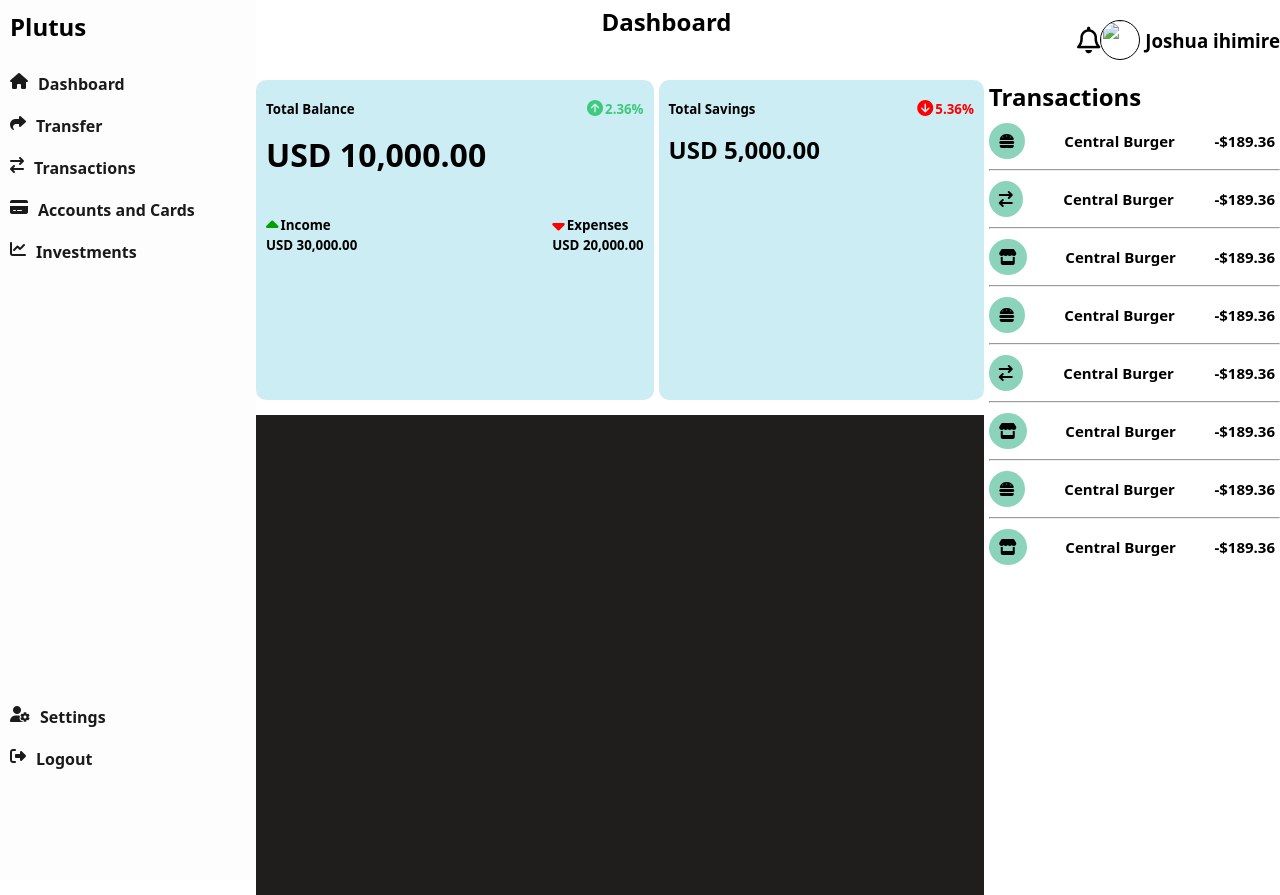
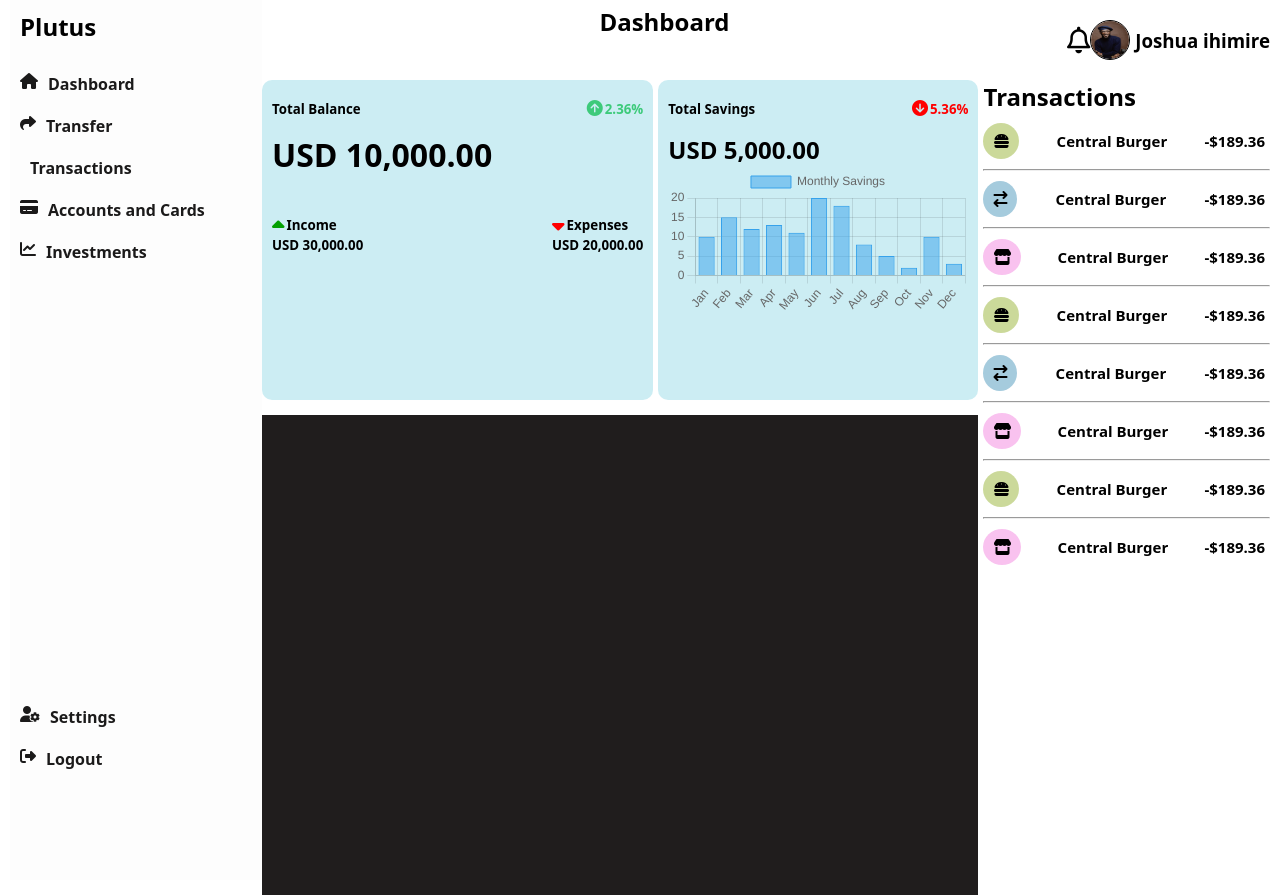
Before and after one commit to joshcodes1/Plutus, a plain HTML site: page dashboard.html in a window 1280 px wide. Drawn offline with nearby package versions, Linux system fonts and the light colour scheme.

Commit message:
added image

```diff
--- a/dashboard.css
+++ b/dashboard.css
@@ -8,6 +8,7 @@
 .container {
   display: flex;
   height: max-content;
+  padding: 0 10px;
 }
 .menu-side {
   padding: 10px;
@@ -48,7 +49,6 @@
 .dashboard {
   height: 100vh;
   width: 80%;
-
 }
 .top-bar {
   display: flex;
@@ -167,12 +167,18 @@
 .transaction .fa-solid{
   padding: 10px;
   border-radius: 50%;
-  background-color: rgb(139, 212, 187);
 }
-.transaction.fa-burger{
-  background-color: rgb(6, 97, 66);
+.fa-burger{
+  background-color: rgba(126, 160, 5, 0.404);
+}
+.fa-arrow-right-arrow-left{
+  background-color: rgba(5, 111, 160, 0.356);
+}
+.fa-store{
+  background-color: rgba(228, 10, 191, 0.247);
 }
 .transaction{
+  position: relative;
   display: flex;
   justify-content: space-between;
   margin: 10px 0;
--- a/dashboard.html
+++ b/dashboard.html
@@ -7,6 +7,7 @@
       rel="stylesheet"
       href="https://cdnjs.cloudflare.com/ajax/libs/font-awesome/6.5.1/css/all.min.css"
     />
+    <script src="https://cdn.jsdelivr.net/npm/chart.js"></script>
     <link rel="stylesheet" href="dashboard.css" />
     <title>Document</title>
   </head>
@@ -35,7 +36,7 @@
             </a>
             <a href="">
               <span>
-                <i class="fa-solid fa-arrow-right-arrow-left"></i>
+                <i class="fa-solid fa-arrow-left-arrow-right"></i>
                 <h4>Transactions</h4>
               </span>
             </a>
@@ -83,7 +84,7 @@
               <i class="fa-regular fa-2x fa-bell"> </i>
             </button>
             <span class="user-info">
-              <img src="./images/mylogo.png" alt="" />
+              <img src="./images/Rectangle 3 (1).png" alt="" />
               <h3>Joshua ihimire</h3>
             </span>
           </div>
@@ -140,7 +141,9 @@
             </div>
 
             <div class="second-row-dashboard">
-              <div class="statistics-savings"></div>
+              <div class="statistics-savings">
+                <!-- Erwin your code goes here -->
+              </div>
             </div>
           </div>
 
@@ -265,8 +268,5 @@
         },
       });
     </script>
-
-    <script src="https://cdn.jsdelivr.net/npm/chart.js"></script>
-    <script src="https://cdn.jsdelivr.net/npm/chart.js"></script>
   </body>
 </html>
```
Also changed, not shown: images/Rectangle 3 (1).png (added).
